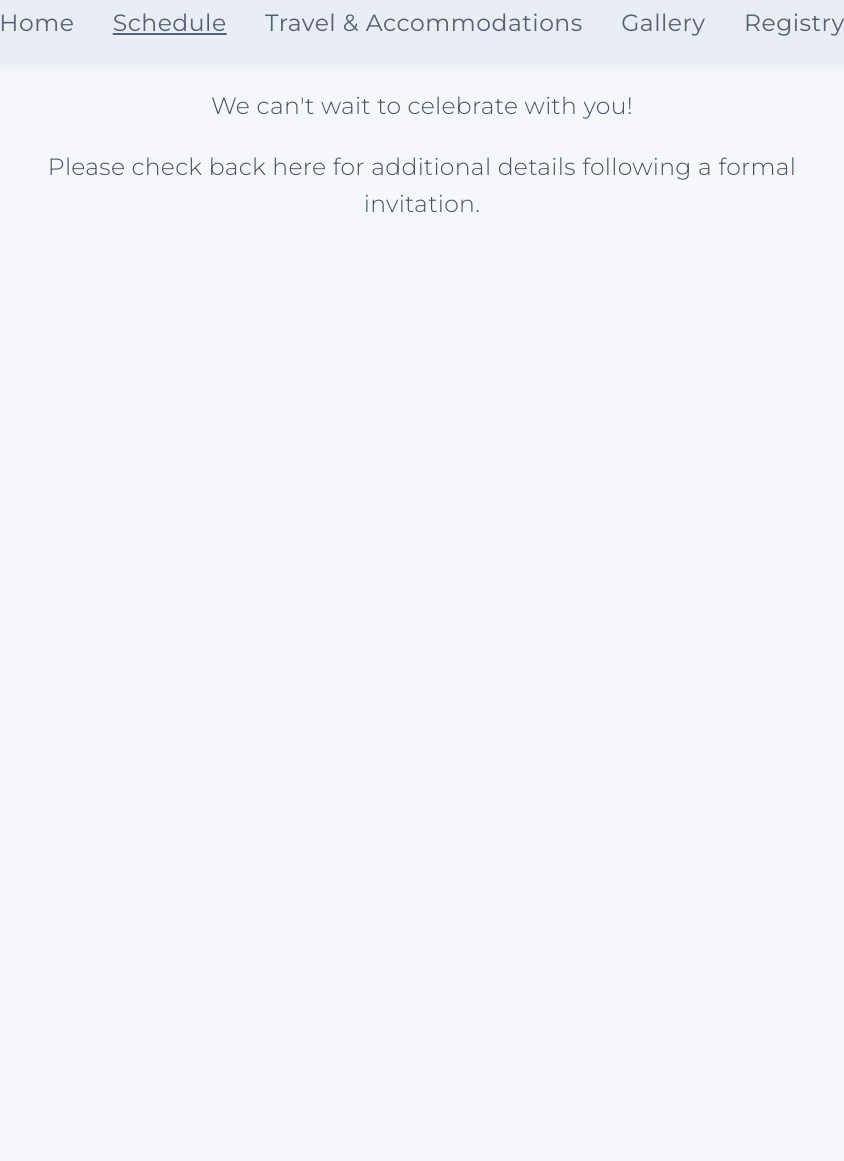
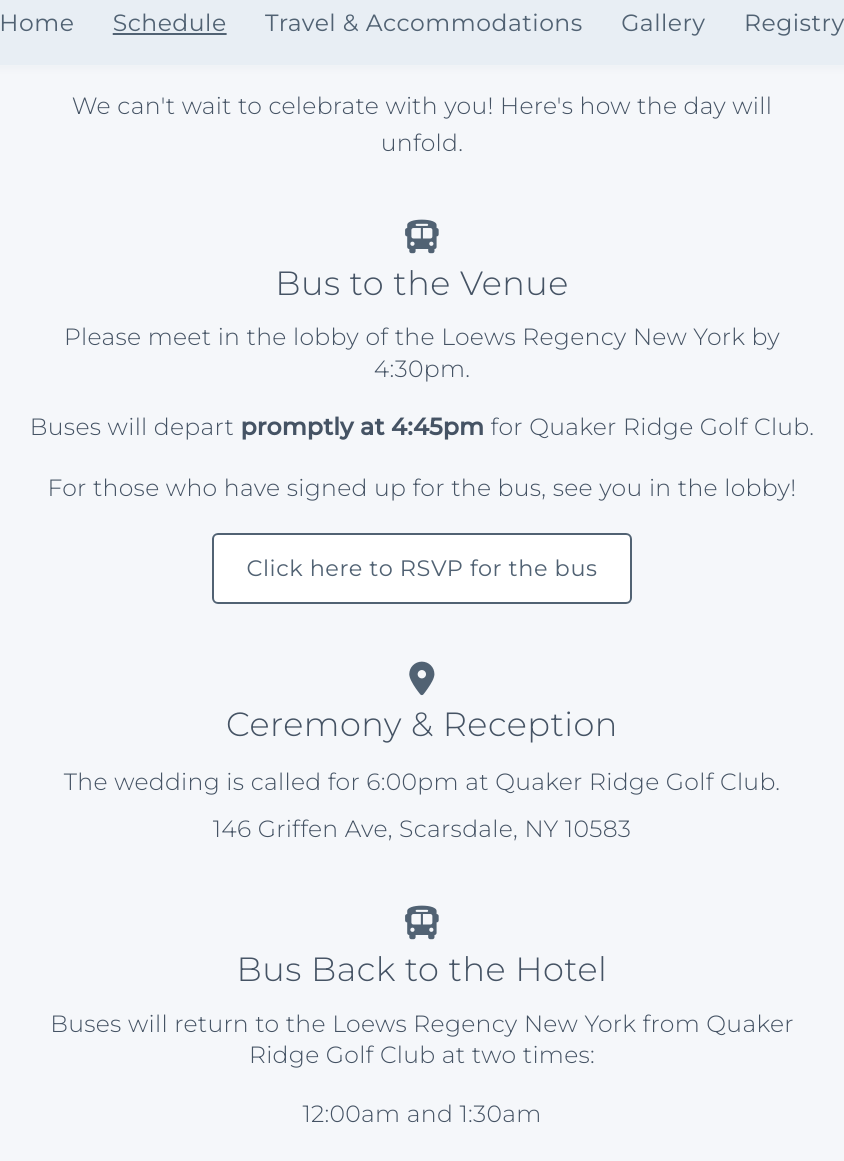
Before and after one commit to jcas900/wedding-website, a plain HTML site: page schedule.html in a window 1280 px wide. Shown: the part 89-1250 px from the top of the page, without its empty margins (218-1062 px from the left). Before the commit the page ends 920 px from the top, so only its background shows below. Drawn offline with Linux system fonts and the light colour scheme; sample sign-in values are in the browser's storage.

Commit message:
schedule changes

```diff
--- a/schedule.html
+++ b/schedule.html
@@ -5,6 +5,7 @@
   <meta name="viewport" content="width=device-width, initial-scale=1.0, viewport-fit=cover" />
   <title>Schedule - Amanda & Jordan's Wedding</title>
   <link rel="stylesheet" href="style.css" />
+  <link rel="stylesheet" href="https://cdnjs.cloudflare.com/ajax/libs/font-awesome/6.0.0/css/all.min.css">
 </head>
 <body class="travel-page schedule-page">
   <nav></nav>
@@ -12,9 +13,37 @@
   <div class="content-wrapper">
     <main>
       <div class="intro">
-        <p class="intro-location">We can't wait to celebrate with you!</p>
-        <p class="intro-location">Please check back here for additional details following a formal invitation.</p>
+        <p class="intro-location">We can't wait to celebrate with you! Here's how the day will unfold.</p>
       </div>
+
+      <section class="hotel-section">
+        <div class="section-icon"><i class="fas fa-bus"></i></div>
+        <h2 class="match-intro-location">Bus to the Venue</h2>
+        <div class="hotel-info">
+          <p class="hotel-address">Please meet in the lobby of the Loews Regency New York by 4:30pm.</p>
+          <p class="transportation-info">Buses will depart <strong>promptly at 4:45pm</strong> for Quaker Ridge Golf Club.</p>
+          <p class="transportation-info">For those who have signed up for the bus, see you in the lobby!</p>
+          <a class="book-hotel-button" href="bus-rsvp.html">Click here to RSVP for the bus</a>
+        </div>
+      </section>
+
+      <section class="flight-section">
+        <div class="section-icon"><i class="fas fa-map-marker-alt"></i></div>
+        <h2 class="match-intro-location">Ceremony & Reception</h2>
+        <div class="airport-info hotel-info">
+          <p class="airports match-intro-location transportation-info">The wedding is called for 6:00pm at Quaker Ridge Golf Club.</p>
+          <p class="airports match-intro-location transportation-info">146 Griffen Ave, Scarsdale, NY 10583</p>
+        </div>
+      </section>
+
+      <section class="hotel-section">
+        <div class="section-icon"><i class="fas fa-bus"></i></div>
+        <h2 class="match-intro-location">Bus Back to the Hotel</h2>
+        <div class="hotel-info">
+          <p class="hotel-address">Buses will return to the Loews Regency New York from Quaker Ridge Golf Club at two times:</p>
+          <p class="transportation-info">12:00am and 1:30am</p>
+        </div>
+      </section>
     </main>
   </div>
   <script src="script.js" defer></script>
```
